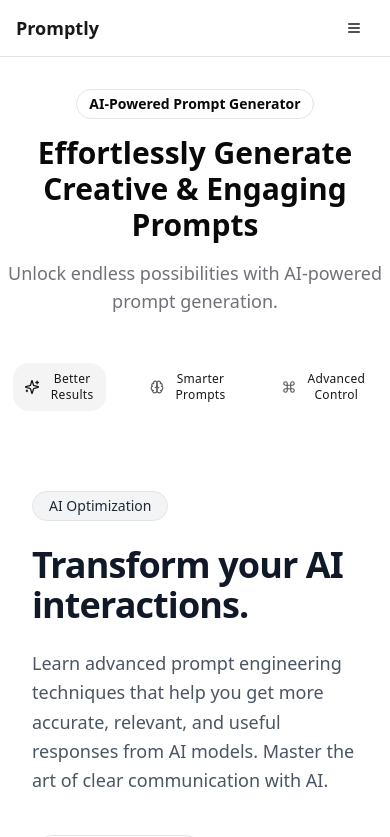
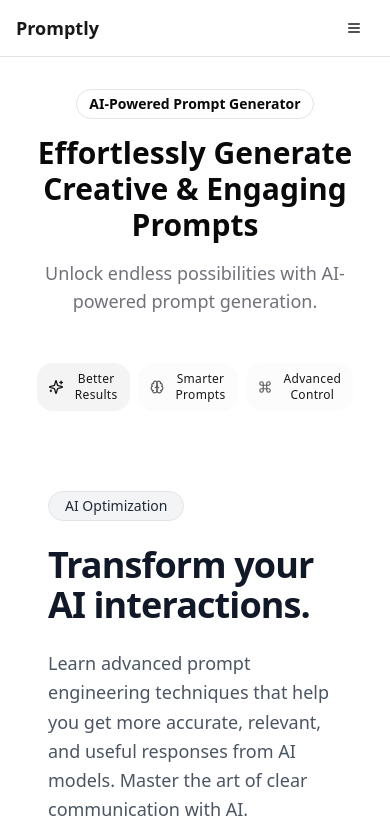
Before and after one commit to venawm/promptly, a Next.js app: page / in a window 390 px wide. Shown: the top 837 px of the page. Built offline with nearby package versions, Linux system fonts and the light colour scheme.

Commit message:
chore: adjust gaps in the home tabs layout

```diff
--- a/app/(pages)/page.tsx
+++ b/app/(pages)/page.tsx
@@ -8,7 +8,7 @@
   return (
     <>
       <Navbar />
-      <div className="max-w-7xl mx-auto">
+      <div className="max-w-7xl mx-auto px-4">
         <Hero tabs={TabsData} />
       </div>
     </>
--- a/components/hero/tabs-header.tsx
+++ b/components/hero/tabs-header.tsx
@@ -18,12 +18,12 @@
   return (
     <div className="w-full">
       <div className="container mx-auto px-6 py-4">
-        <div className="flex items-center justify-center gap-8">
+        <div className="flex items-center justify-center gap-2 md:gap-8">
           {tabs.map((tab) => (
             <motion.button
               key={tab.value}
               onClick={() => onTabChange(tab.value)}
-              className={`group relative flex items-center gap-3 rounded-2xl px-3 py-2   text-sm font-medium transition-all duration-500 text-primary`}
+              className={`group relative flex items-center gap-3 rounded-2xl px-3 py-2 text-sm font-medium transition-all duration-500 text-primary bg-primary-foreground/60`}
               whileHover={{ scale: 1.02 }}
               whileTap={{ scale: 0.98 }}
             >
--- a/components/layout/hero/hero.tsx
+++ b/components/layout/hero/hero.tsx
@@ -18,7 +18,7 @@
 
   return (
     <section className="py-8">
-      <div className="container mx-auto">
+      <div className="">
         <div className="flex flex-col items-center gap-4 text-center">
           <Badge variant="outline" className="px-3 py-1 text-sm">
             AI-Powered Prompt Generator
```
